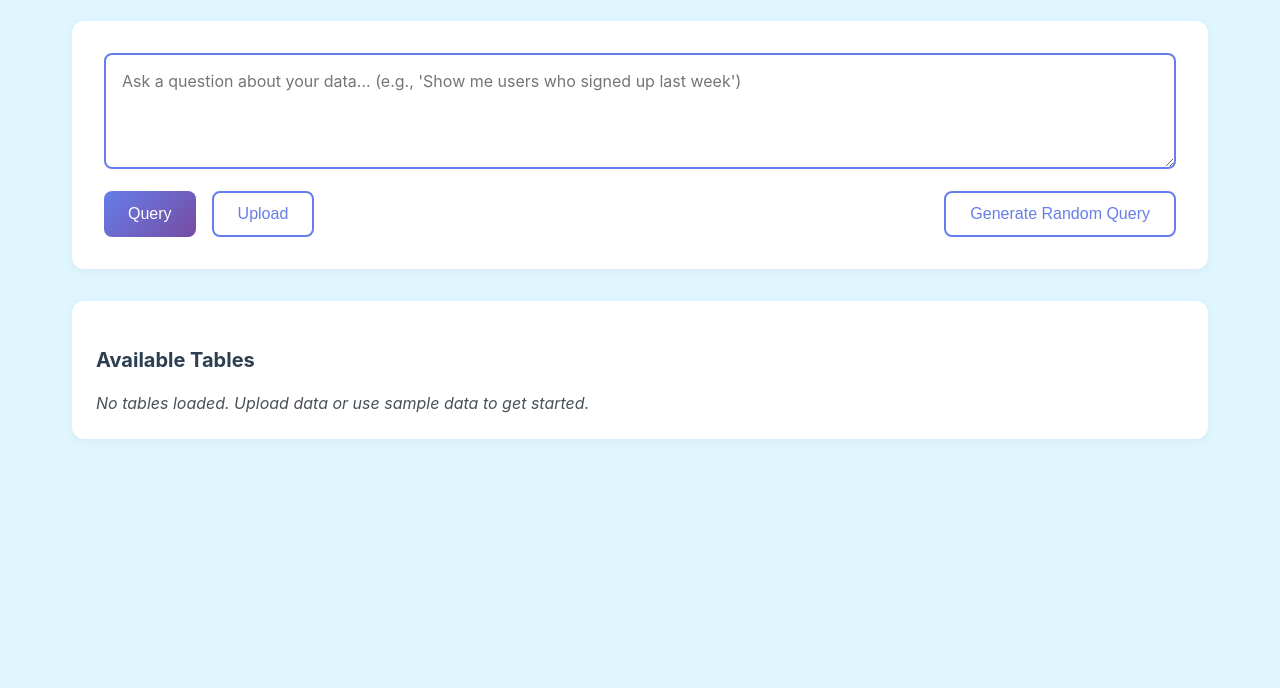
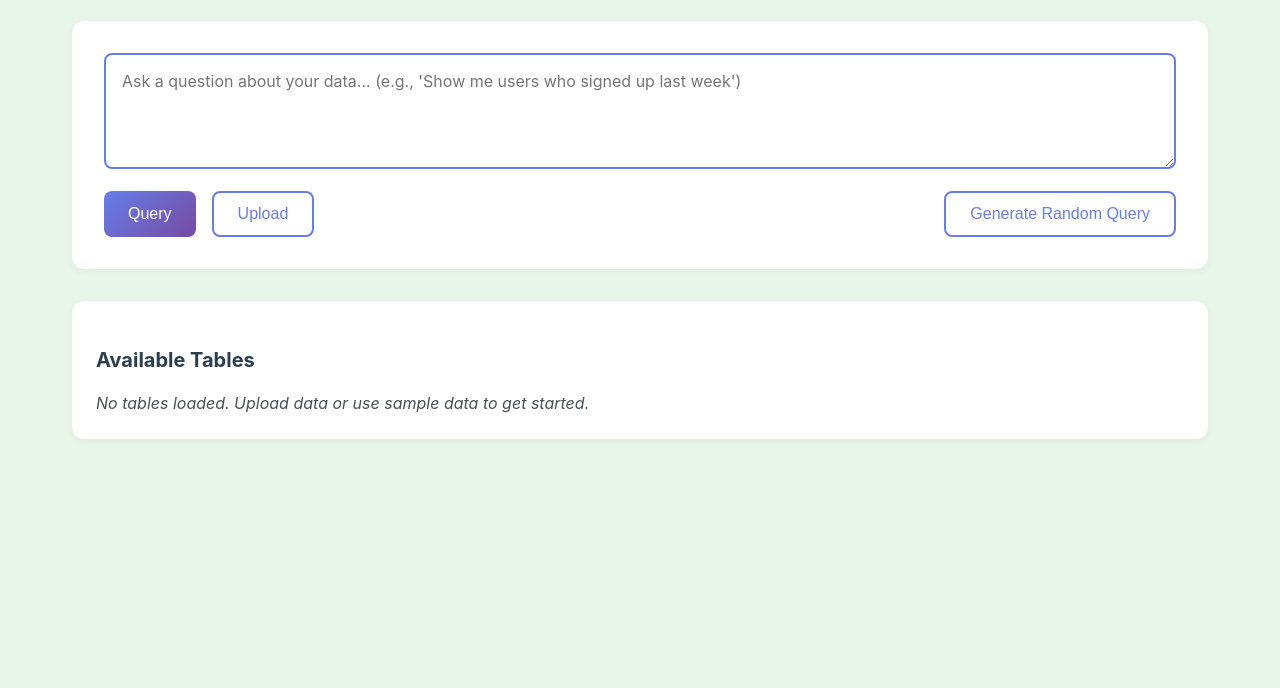
Before and after one commit to davidpata154/tac-7, a website built with Vite: page app/client/index.html in a window 1280 px wide. Shown: the part 112-800 px from the top of the page. Built offline with nearby package versions, Linux system fonts and the light colour scheme; files whose address does not match are found by name.

Commit message:
sdlc_implementor: chore: update background to light green

```diff
--- a/app/client/src/style.css
+++ b/app/client/src/style.css
@@ -6,7 +6,7 @@
   /* Color palette */
   --primary-color: #667eea;
   --secondary-color: #764ba2;
-  --background: #E0F6FF;
+  --background: #E8F5E9;
   --surface: #ffffff;
   --text-primary: #2c3e50;
   --text-secondary: #495057;
```
